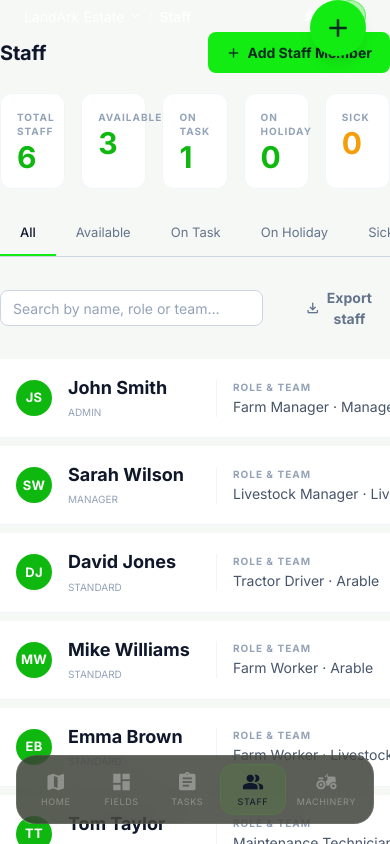
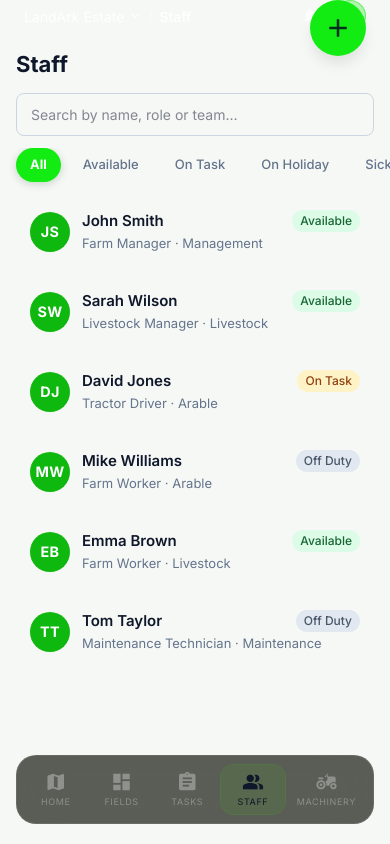
Before and after one commit to George-Corfield/estate-demo-v3, a React (Vite) app in the folder soilark/: page /staff in a window 390 px wide. Built offline with nearby package versions, Linux system fonts and the light colour scheme.

Commit message:
Staff view

```diff
--- /dev/null
+++ b/soilark/src/modules/staff/MobileStaffDetail.jsx
@@ -0,0 +1,9 @@
+import StaffDetailView from './StaffDetailView'
+
+export default function MobileStaffDetail({ staffId, onBack }) {
+  return (
+    <div style={{ display: 'flex', flexDirection: 'column', height: '100%', overflow: 'hidden', background: 'var(--color-surface-50)' }}>
+      <StaffDetailView staffId={staffId} onClose={onBack} />
+    </div>
+  )
+}
--- a/soilark/src/modules/staff/StaffPage.jsx
+++ b/soilark/src/modules/staff/StaffPage.jsx
@@ -1,11 +1,133 @@
-import { useState, useEffect } from 'react'
+import { useState, useEffect, useMemo } from 'react'
 import { useLocation, useNavigate } from 'react-router-dom'
+import { useApp } from '../../context/AppContext'
+import useIsMobile from '../../hooks/useIsMobile'
+import { STAFF_STATUS_COLORS, STAFF_CATEGORY_TABS } from '../../data/staff'
 import StaffListView from './StaffListView'
 import StaffDetailView from './StaffDetailView'
+import MobileStaffDetail from './MobileStaffDetail'
+import { ProfileCircle } from './StaffListView'
+
+function MobileStaffList({ onSelect }) {
+  const { staff } = useApp()
+  const [activeTab, setActiveTab] = useState('All')
+  const [search, setSearch] = useState('')
+
+  const filtered = useMemo(() => {
+    let items = staff
+    if (activeTab !== 'All') {
+      if (activeTab === 'Sick') {
+        items = items.filter(s => s.status === 'Sick' || s.status === 'Pending Sick Confirmation')
+      } else {
+        items = items.filter(s => s.status === activeTab)
+      }
+    }
+    if (search.trim()) {
+      const q = search.toLowerCase()
+      items = items.filter(s =>
+        s.name.toLowerCase().includes(q) ||
+        s.role.toLowerCase().includes(q) ||
+        (s.team && s.team.toLowerCase().includes(q))
+      )
+    }
+    return items
+  }, [staff, activeTab, search])
+
+  const tabs = STAFF_CATEGORY_TABS
+
+  return (
+    <div style={{ display: 'flex', flexDirection: 'column', height: '100%', overflow: 'hidden' }}>
+      {/* Header */}
+      <div style={{ padding: '16px 16px 0', flexShrink: 0 }}>
+        <h1 style={{ fontSize: 22, fontWeight: 700, color: 'var(--color-slate-900)', margin: '0 0 12px' }}>Staff</h1>
+        <input
+          type="text"
+          placeholder="Search by name, role or team…"
+          value={search}
+          onChange={e => setSearch(e.target.value)}
+          style={{
+            width: '100%', padding: '10px 14px', borderRadius: 8,
+            border: '1px solid var(--color-surface-300)',
+            background: 'var(--color-surface-50)',
+            fontSize: 14, color: 'var(--color-slate-700)',
+            outline: 'none', boxSizing: 'border-box', marginBottom: 12,
+          }}
+        />
+      </div>
+
+      {/* Category filter chips */}
+      <div style={{ display: 'flex', gap: 8, overflowX: 'auto', padding: '0 16px 10px', flexShrink: 0, scrollbarWidth: 'none' }}>
+        {tabs.map(tab => {
+          const isActive = tab === activeTab
+          return (
+            <button
+              key={tab}
+              onClick={() => setActiveTab(tab)}
+              style={{
+                flexShrink: 0, whiteSpace: 'nowrap',
+                padding: '7px 14px', borderRadius: 99, border: 'none', cursor: 'pointer',
+                fontSize: 13, fontWeight: isActive ? 700 : 500,
+                background: isActive ? 'var(--color-primary)' : 'var(--color-surface-100)',
+                color: isActive ? '#fff' : 'var(--color-slate-500)',
+                boxShadow: isActive ? '0 2px 8px rgba(19,60,18,0.20)' : 'none',
+                transition: 'all 150ms ease',
+              }}
+            >
+              {tab}
+            </button>
+          )
+        })}
+      </div>
+
+      {/* Staff cards */}
+      <div className="flex-1 overflow-y-auto custom-scrollbar" style={{ padding: '4px 16px 16px' }}>
+        {filtered.length === 0 ? (
+          <div style={{ textAlign: 'center', padding: '48px 0', color: 'var(--color-slate-400)' }}>
+            <span className="material-symbols-outlined" style={{ fontSize: 36, marginBottom: 8, display: 'block' }}>person_off</span>
+            <p style={{ fontSize: 14 }}>No staff members found</p>
+          </div>
+        ) : (
+          <div style={{ display: 'flex', flexDirection: 'column', gap: 8 }}>
+            {filtered.map(member => {
+              const badgeClass = STAFF_STATUS_COLORS[member.status] || 'badge-neutral'
+              return (
+                <button
+                  key={member.id}
+                  onClick={() => onSelect(member.id)}
+                  style={{
+                    width: '100%', textAlign: 'left', cursor: 'pointer',
+                    padding: 14, borderRadius: 10,
+                    background: 'var(--color-surface-50)',
+                    border: '1px solid var(--color-surface-200)',
+                    transition: 'all 120ms ease',
+                  }}
+                >
+                  <div style={{ display: 'flex', alignItems: 'center', gap: 12 }}>
+                    <ProfileCircle name={member.name} initials={member.initials} size={40} />
+                    <div style={{ flex: 1, minWidth: 0 }}>
+                      <div style={{ display: 'flex', alignItems: 'center', justifyContent: 'space-between', gap: 8 }}>
+                        <p style={{ fontSize: 15, fontWeight: 600, color: 'var(--color-slate-900)', margin: 0, truncate: true }}>{member.name}</p>
+                        <span className={`badge ${badgeClass}`} style={{ flexShrink: 0 }}>{member.status}</span>
+                      </div>
+                      <p style={{ fontSize: 13, color: 'var(--color-slate-500)', margin: '2px 0 0' }}>
+                        {member.role}{member.team ? ` · ${member.team}` : ''}
+                      </p>
+                    </div>
+                  </div>
+                </button>
+              )
+            })}
+          </div>
+        )}
+      </div>
+    </div>
+  )
+}
 
 export default function StaffPage() {
   const [selectedStaffId, setSelectedStaffId] = useState(null)
   const [showInlineCreate, setShowInlineCreate] = useState(false)
+  const isMobile = useIsMobile()
   const location = useLocation()
   const navigate = useNavigate()
 
@@ -24,6 +146,21 @@ export default function StaffPage() {
 
   const handleBack = () => {
     setSelectedStaffId(null)
+  }
+
+  // ── Mobile branch ────────────────────────────────────────────────────────
+  if (isMobile) {
+    if (selectedStaffId) {
+      return (
+        <MobileStaffDetail
+          staffId={selectedStaffId}
+          onBack={handleBack}
+        />
+      )
+    }
+    return (
+      <MobileStaffList onSelect={setSelectedStaffId} />
+    )
   }
 
   // Mode 4: 65% compressed list + 35% detail panel
```
